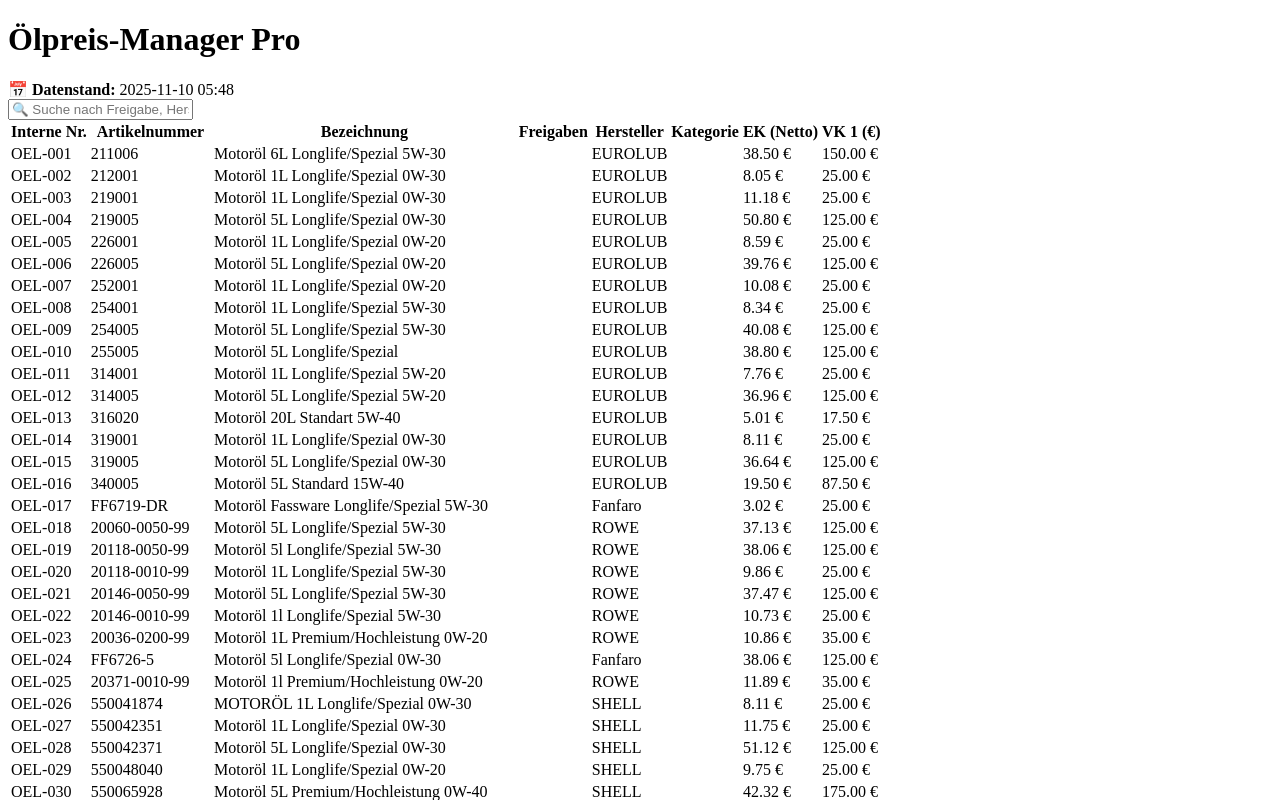
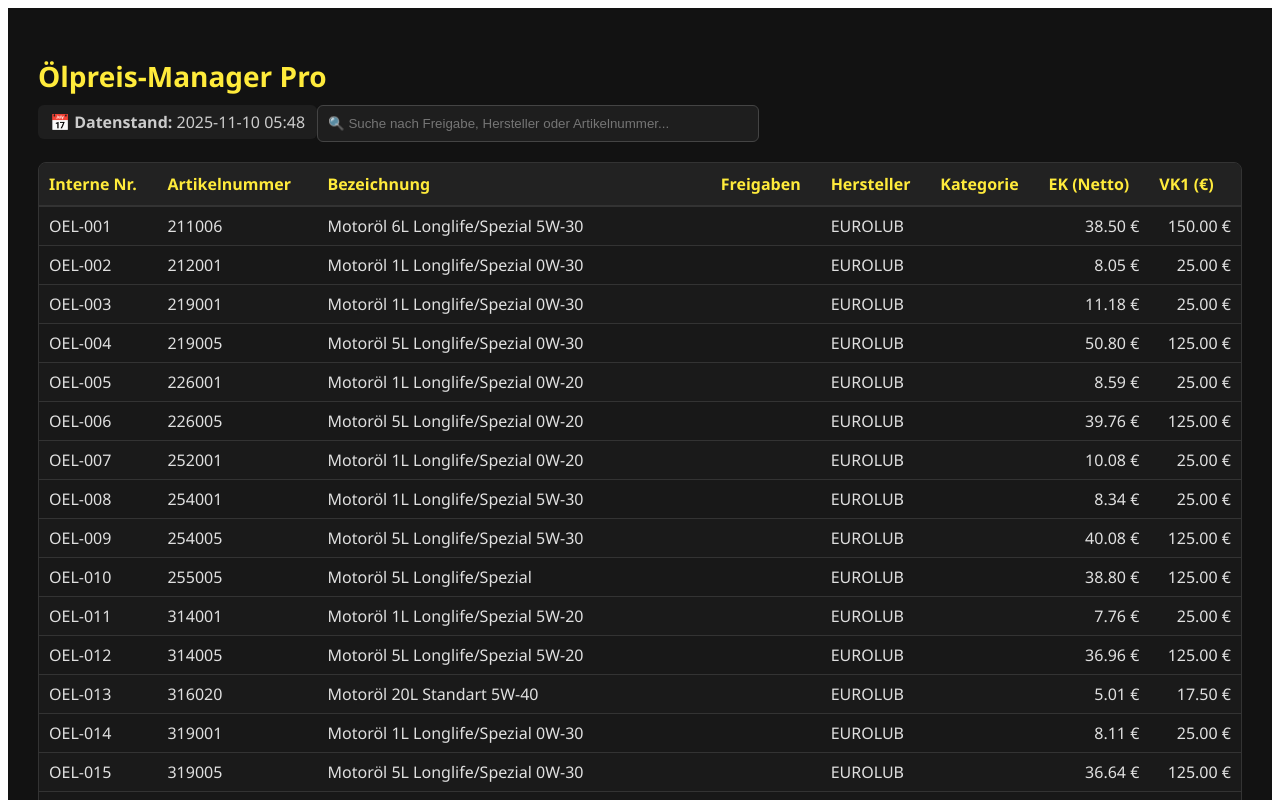
Before and after one commit to McLovin84de/Oelpreis-Manager-Pro, a React (Vite) app: page / in a window 1280 px wide. Shown: the top 800 px of the page. Built offline with nearby package versions, Linux system fonts and the light colour scheme.

Commit message:
Design Fix + Freigaben sichtbar

```diff
--- a/src/App.jsx
+++ b/src/App.jsx
@@ -6,7 +6,7 @@
   const [search, setSearch] = useState("");
   const [filtered, setFiltered] = useState([]);
 
-  // === JSON LADEN ===
+  // JSON laden
   useEffect(() => {
     fetch("/data/localdb.json")
       .then((res) => res.json())
@@ -15,118 +15,94 @@
         setData(json);
         setFiltered(json?.daten || []);
       })
-      .catch((err) => {
-        console.error("❌ Fehler beim Laden der localdb.json:", err);
-      });
+      .catch((err) => console.error("❌ Fehler beim Laden der JSON:", err));
   }, []);
 
-  // === FUZZY-SUCHE ===
+  // Fuzzy Suche
   useEffect(() => {
     if (!data?.daten) return;
     const fuse = new Fuse(data.daten, {
       keys: ["freigaben", "bezeichnung", "hersteller", "artikelnummer"],
       threshold: 0.3,
     });
-    if (!search.trim()) {
-      setFiltered(data.daten);
-    } else {
-      const results = fuse.search(search);
-      setFiltered(results.map((r) => r.item));
-    }
+    if (!search.trim()) setFiltered(data.daten);
+    else setFiltered(fuse.search(search).map((r) => r.item));
   }, [search, data]);
 
-  // === HERVORHEBUNG ===
+  // Hervorhebung
   const highlight = (text) => {
     if (!text) return "";
     if (!search) return text;
     const regex = new RegExp(`(${search})`, "gi");
     return text.replace(
       regex,
-      (m) => `<mark style="background:#ffd54f;color:black">${m}</mark>`
+      (m) =>
+        `<span style="background-color: #ffeb3b; color: black; font-weight: 600;">${m}</span>`
     );
   };
 
-  // === DATUM ===
-  const standDatum = data?.stand_datum?.trim?.() || "Unbekannt";
+  const standDatum = data?.stand_datum || "Unbekannt";
 
   return (
-    <div className="min-h-screen bg-[#121212] text-gray-100 font-sans p-6">
-      <div className="max-w-7xl mx-auto">
-        <h1 className="text-3xl font-bold mb-4 text-yellow-400">
-          Ölpreis-Manager Pro
-        </h1>
+    <div style={styles.page}>
+      <h1 style={styles.title}>Ölpreis-Manager Pro</h1>
 
-        {/* DATENSTAND */}
-        <div className="mb-6 flex items-center gap-2 text-sm text-gray-300">
-          <span className="bg-gray-800 px-3 py-1 rounded-md shadow">
+      <div style={styles.infoBox}>
         📅 <strong>Datenstand:</strong> {standDatum}
-          </span>
       </div>
 
-        {/* SUCHFELD */}
       <input
         type="text"
         placeholder="🔍 Suche nach Freigabe, Hersteller oder Artikelnummer..."
         value={search}
         onChange={(e) => setSearch(e.target.value)}
-          className="w-full max-w-md p-2 mb-6 rounded-md bg-gray-800 border border-gray-700 focus:ring-2 focus:ring-yellow-400 text-gray-200 placeholder-gray-400 focus:outline-none"
+        style={styles.search}
       />
 
-        {/* TABELLE */}
       {filtered.length > 0 ? (
-          <div className="overflow-x-auto rounded-lg shadow-lg border border-gray-800">
-            <table className="min-w-full text-sm">
-              <thead className="bg-gray-900 sticky top-0">
+        <div style={styles.tableContainer}>
+          <table style={styles.table}>
+            <thead>
               <tr>
-                  {[
-                    "Interne Nr.",
-                    "Artikelnummer",
-                    "Bezeichnung",
-                    "Freigaben",
-                    "Hersteller",
-                    "Kategorie",
-                    "EK (Netto)",
-                    "VK 1 (€)",
-                  ].map((col) => (
-                    <th
-                      key={col}
-                      className="px-3 py-2 text-left font-semibold text-gray-300 border-b border-gray-700"
-                    >
-                      {col}
-                    </th>
-                  ))}
+                <th style={styles.th}>Interne Nr.</th>
+                <th style={styles.th}>Artikelnummer</th>
+                <th style={styles.th}>Bezeichnung</th>
+                <th style={styles.th}>Freigaben</th>
+                <th style={styles.th}>Hersteller</th>
+                <th style={styles.th}>Kategorie</th>
+                <th style={styles.th}>EK (Netto)</th>
+                <th style={styles.th}>VK1 (€)</th>
               </tr>
             </thead>
             <tbody>
               {filtered.map((oil, i) => (
                 <tr
                   key={i}
-                    className={`${
-                      i % 2 === 0 ? "bg-gray-800" : "bg-gray-850"
-                    } hover:bg-gray-700 transition-colors`}
+                  style={i % 2 ? styles.trAlt : styles.tr}
+                  className="row"
                 >
-                    <td className="px-3 py-2">{oil.interne_nummer}</td>
-                    <td className="px-3 py-2">{oil.artikelnummer}</td>
+                  <td style={styles.td}>{oil.interne_nummer}</td>
+                  <td style={styles.td}>{oil.artikelnummer}</td>
                   <td
-                      className="px-3 py-2"
+                    style={styles.td}
                     dangerouslySetInnerHTML={{
                       __html: highlight(oil.bezeichnung || ""),
                     }}
                   ></td>
                   <td
-                      className="px-3 py-2"
+                    style={{ ...styles.td, maxWidth: 300, whiteSpace: "normal" }}
                     dangerouslySetInnerHTML={{
                       __html: highlight(oil.freigaben || ""),
                     }}
                   ></td>
-                    <td className="px-3 py-2">{oil.hersteller}</td>
-                    <td className="px-3 py-2">{oil.kategorie}</td>
-                    <td className="px-3 py-2 text-right">
+                  <td style={styles.td}>{oil.hersteller}</td>
+                  <td style={styles.td}>{oil.kategorie}</td>
+                  <td style={{ ...styles.td, textAlign: "right" }}>
                     {oil.nettopreis
                       ? `${oil.nettopreis.toFixed(2)} €`
                       : "–"}
                   </td>
-                    <td className="px-3 py-2 text-right">
+                  <td style={{ ...styles.td, textAlign: "right" }}>
                     {oil.vk1 ? `${oil.vk1.toFixed(2)} €` : "–"}
                   </td>
                 </tr>
@@ -135,13 +111,79 @@
           </table>
         </div>
       ) : (
-          <p className="mt-8 text-gray-500 italic">
-            Keine Treffer oder keine Daten verfügbar.
-          </p>
+        <p style={styles.noData}>Keine Treffer oder keine Daten verfügbar.</p>
       )}
-      </div>
     </div>
   );
 }
 
+const styles = {
+  page: {
+    backgroundColor: "#121212",
+    color: "#e0e0e0",
+    fontFamily: "Segoe UI, Roboto, sans-serif",
+    padding: "30px",
+    minHeight: "100vh",
+  },
+  title: {
+    fontSize: "28px",
+    fontWeight: "bold",
+    color: "#ffeb3b",
+    marginBottom: "10px",
+  },
+  infoBox: {
+    backgroundColor: "#1e1e1e",
+    display: "inline-block",
+    padding: "6px 12px",
+    borderRadius: "6px",
+    marginBottom: "15px",
+    color: "#ccc",
+  },
+  search: {
+    padding: "10px",
+    borderRadius: "6px",
+    width: "100%",
+    maxWidth: "420px",
+    border: "1px solid #444",
+    backgroundColor: "#1e1e1e",
+    color: "#e0e0e0",
+    marginBottom: "20px",
+  },
+  tableContainer: {
+    overflowX: "auto",
+    borderRadius: "8px",
+    border: "1px solid #333",
+    backgroundColor: "#1c1c1c",
+  },
+  table: {
+    width: "100%",
+    borderCollapse: "collapse",
+  },
+  th: {
+    textAlign: "left",
+    backgroundColor: "#222",
+    color: "#ffeb3b",
+    padding: "10px",
+    borderBottom: "2px solid #333",
+    position: "sticky",
+    top: 0,
+  },
+  td: {
+    padding: "8px 10px",
+    borderBottom: "1px solid #333",
+    verticalAlign: "top",
+  },
+  tr: {
+    backgroundColor: "#1a1a1a",
+  },
+  trAlt: {
+    backgroundColor: "#181818",
+  },
+  noData: {
+    marginTop: "20px",
+    fontStyle: "italic",
+    color: "#aaa",
+  },
+};
+
 export default App;
```
Lines whose indentation alone changed are shown as unchanged.
